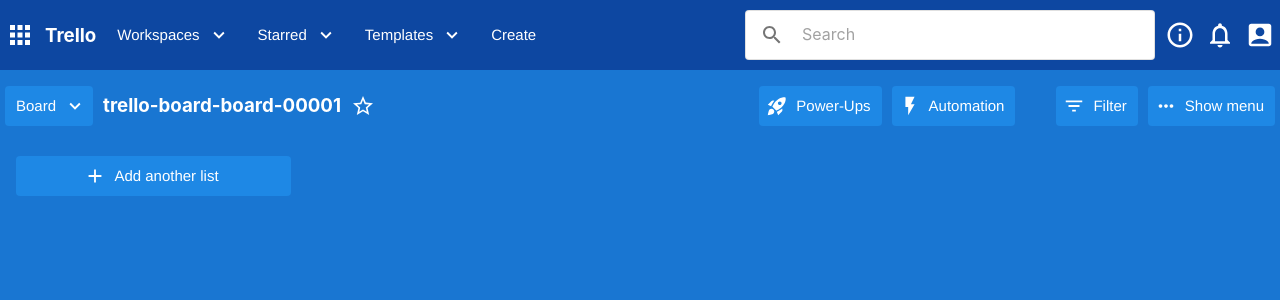
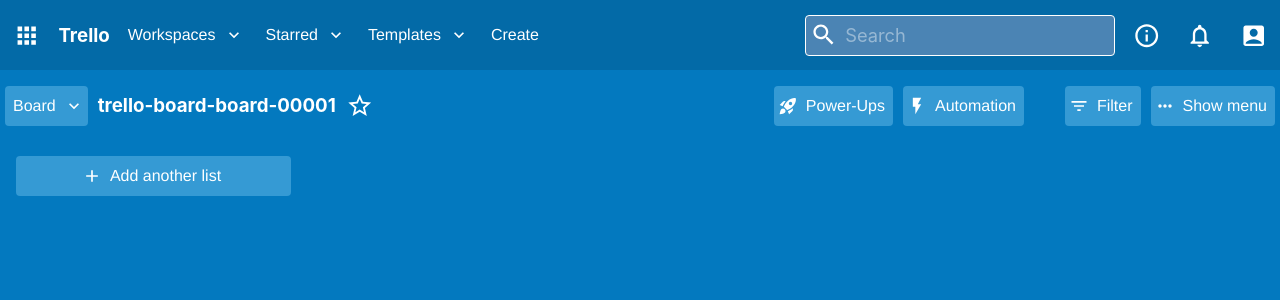
Before and after one commit to james868198/trello-clone, a React (Create React App) app: page /b/board-00001 in a window 1280 px wide. Shown: the top 300 px of the page. Built offline with nearby package versions, Linux system fonts and the light colour scheme.

Commit message:
Update theme and header component styling

```diff
--- a/src/components/common/NavButton.js
+++ /dev/null
@@ -1,17 +0,0 @@
-import Button from '@mui/material/Button';
-
-export default function NavButton(props) {
-    return (
-        <Button
-            size="large"
-            sx={{
-                backgroundColor: 'primary.main',
-                '&:hover': {
-                    backgroundColor: 'info.light',
-                },
-            }}
-            {...props}>
-        {props.children}
-        </Button>
-    );
-};
--- a/src/components/common/SearchBar.js
+++ b/src/components/common/SearchBar.js
@@ -10,13 +10,12 @@
         elevation={0}
         variant="outlined"
         component="form"
-        sx={{ p: '2px 4px', display: 'flex', alignItems: 'center', width: 400 }}
+        sx={{ p: '2px 4px', display: 'flex', alignItems: 'center', width: 300 ,backgroundColor: '#4b84b4', borderColor:'white'}}
     >
-        <IconButton type="submit" sx={{ p: '10px' }} aria-label="search">
-            <SearchIcon />
-        </IconButton>
+
+        <SearchIcon sx={{color: 'white'}}/>
         <InputBase
-            sx={{ ml: 1, flex: 1 }}
+            sx={{ ml: 1, flex: 1 ,color: 'white'}}
             placeholder="Search"
             inputProps={{ 'aria-label': 'search' }}
         />
--- a/src/components/layouts/Header/Header.js
+++ b/src/components/layouts/Header/Header.js
@@ -1,7 +1,6 @@
 import React, {useEffect, useState} from 'react';
 import { useSelector, useDispatch } from 'react-redux';
 import styled from 'styled-components';
-import NavButton from '../../common/NavButton';
 import SearchBar from '../../common/SearchBar';
 import {Link} from "react-router-dom"
 import SvgIcon, { SvgIconProps } from '@mui/material/SvgIcon';
@@ -12,9 +11,11 @@
 import NotificationsNoneIcon from '@mui/icons-material/NotificationsNone';
 import InfoOutlinedIcon from '@mui/icons-material/InfoOutlined';
 import AccountBoxIcon from '@mui/icons-material/AccountBox';
+import Button from '@mui/material/Button';
+import IconButton from '@mui/material/IconButton';
 
 export const Container = styled.div`
-background-color: ${props => props.theme.palette.bg};
+background-color: ${props => props.theme.palette.background.dark};
 color: ${props => props.theme.palette.primary.contrastText};
 
 position: relative;
@@ -59,28 +60,29 @@
     const Icon = (props) => {
         return (
             <Section>
-                <SvgIcon sx={{ fontSize: 30 }}>
+                <IconButton sx={{
+                    fontSize: 30,
+                    '&:hover': {
+                        backgroundColor: '#6595bd',
+                    },
+                }}>
                     {props.children}
-                </SvgIcon>
+                </IconButton>
             </Section>
         );
     }
     const BoardNavBtn = (props) => {
         return (
             <Section>
-                <NavButton sx={{
+                <Button sx={{
                     color: 'white',
-                    whiteSpace: 'nowrap',
-                    textTransform: 'capitalize',
-                    fontFamily: 'Helvetica Neue',
-                    maxHeight: '2.5rem',
                     '&:hover': {
-                        backgroundColor: 'info.light',
+                        backgroundColor: '#6595bd',
                     },
                 }}
                 {...props}>
                     {props.children}
-                </NavButton>
+                </Button>
             </Section>
         );
     };
--- a/src/components/trelloBoard/index.js
+++ b/src/components/trelloBoard/index.js
@@ -4,18 +4,19 @@
 
 import TrelloList from './trelloList';
 import TrelloBoardNav from './trelloBoardNav';
-import NavButton from '../common/NavButton';
 import styled from 'styled-components';
 import { addList, selectListData, insertCard, insertList } from '../../store/slice/trelloListSlice';
 import { getBoardById } from '../../store/slice/trelloBoardSlice';
 
+// mul
 import AddIcon from '@mui/icons-material/Add';
+import Button from '@mui/material/Button';
 
 export const TrelloBoardContainer = styled.div`
 position: relative;
 width: 100%;
 height: 100%;
-background-color: ${props => props.theme.palette.primary.dark};
+background-color: ${props => props.theme.palette.background.main};
 display: flex;
 flex-direction: column;
 color: ${props => props.theme.palette.primary.contrastText};
@@ -219,13 +220,20 @@
   const CreateListBtn = () => {
     return (
       <TrelloListWrapper>
-        <NavButton
+        <Button
+            sx={{
+              color: 'white',
+              backgroundColor: '#359ad4',
+              '&:hover': {
+                  backgroundColor: '#4da1d2',
+              },
+          }}
           fullWidth
           onClick={handleAddList}
           startIcon={<AddIcon/>}
         >
           Add another list
-        </NavButton>
+        </Button>
       </TrelloListWrapper>
     )
   }
--- a/src/components/trelloBoard/trelloBoardNav/index.js
+++ b/src/components/trelloBoard/trelloBoardNav/index.js
@@ -2,7 +2,6 @@
 import { useSelector, useDispatch } from 'react-redux';
 import { useParams } from "react-router-dom";
 import styled from 'styled-components';
-import NavButton from '../../common/NavButton';
 
 // mui
 import Button from '@mui/material/Button';
@@ -68,7 +67,15 @@
     const BoardNavBtn = (props) => {
         return (
             <Section>
-                <NavButton {...props}>{props.children}</NavButton>
+                <Button sx={{
+                    color: 'white',
+                    backgroundColor: '#359ad4',
+                    '&:hover': {
+                        backgroundColor: '#4da1d2',
+                    },
+                }}{...props}>
+                    {props.children}
+                </Button>
             </Section>
         );
     };
--- a/src/theme.js
+++ b/src/theme.js
@@ -1,5 +1,7 @@
 import { createTheme } from '@mui/material/styles';
-import { lightBlue, blue } from '@mui/material/colors';
+import { red, orange, yellow, green, lightBlue, blue, grey } from '@mui/material/colors';
+
+const BORDER_RADIUS = '4px';
 
 const theme = createTheme({
   typography: {
@@ -15,8 +17,13 @@
       '"Segoe UI Emoji"',
       '"Segoe UI Symbol"',
     ].join(','),
+    fontSize: "16",
+    // body1: {
+
+    // }
   },
   palette: {
+    mode: 'light',
     primary: {
       light: blue[200],
       main: blue[600],
@@ -24,19 +31,56 @@
       contrastText: '#fff',
     },
     secondary: {
-      light: lightBlue[200],
-      main: lightBlue[600],
-      dark: lightBlue[700],
-      contrastText: '#fff',
+      light: red[500],
+      main: red[700],
+      dark: red[900],
+      contrastText: grey[50]
+    },
+    error: {
+      light: red[400],
+      main: red[500],
+      dark: red[300],
+      contrastText: grey[800]
+    },
+    success: {
+      main: green[500]
+    },
+    warning: {
+      main: yellow[500],
+      contrastText: grey[800]
     },
     info: {
-      light: blue[50],
-      main: blue[300],
-      dark: blue[500],
-      contrastText: '#fff',
+      main: lightBlue[500]
     },
-    bg: blue[900],
-    test: '#000000'
+    text: {
+      primary: grey[900],
+      secondary: grey[700],
+      disabled: grey[500]
+    },
+    action: {
+      active: '#FFFFFF',
+      activeOpacity: 1,
+      disabled: grey[700],
+      disabledBackground: grey[200],
+      hover: red[100],
+      hoverOpacity: 0.7,
+      focus: red[600],
+      focusOpacity: 1,
+      selected: red[300],
+      selectedOpacity: 1
+    },
+    background: {
+      default: 'white',
+      main: '#0379bf',
+      dark: '#036aa7',
+      paper: grey[200],
+      text: 'black'
+    },
+    common: {
+      black: grey[900],
+      white: grey[200]
+    },
+    tonalOffset: 0.2
   },
   components: {
     MuiButton: {
@@ -47,9 +91,17 @@
           textTransform: 'none',
           fontFamily: 'Helvetica Neue',
           maxHeight: '2.5rem',
+          borderRadius: BORDER_RADIUS,
         },
       },
     },
+    MuiIconButton:{
+      styleOverrides: {
+        root: {
+          borderRadius: BORDER_RADIUS,
+        },
+      },
+    }
   },
 });
 
```
